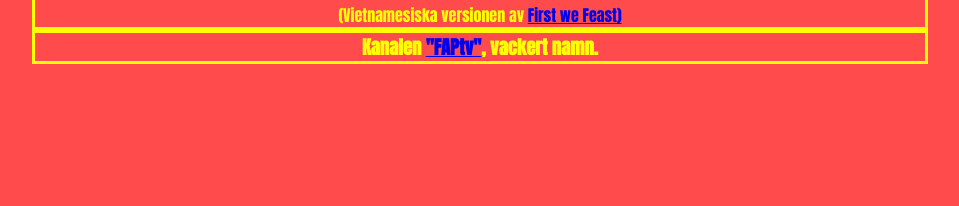
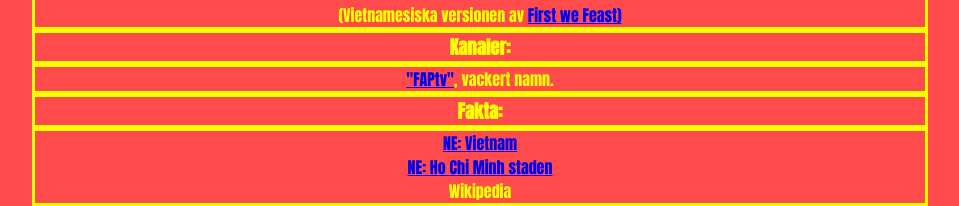
Before and after one commit to Lynx49/Lynx49.github.io, a plain HTML site: page vidarelasning.html in a window 1280 px wide. Shown: the part 2207-2413 px from the top of the page, without its empty margins (160-1119 px from the left). Before the commit the page ends 2271 px from the top, so only its background shows below. Drawn offline with Linux system fonts and the light colour scheme.

Commit message:
ne, wiki

```diff
--- a/vidarelasning.html
+++ b/vidarelasning.html
@@ -26,7 +26,10 @@
     <div class="box j">
       <iframe width="560" height="315" src="https://www.youtube.com/embed/NzH1Dt5sI84" frameborder="0" allow="accelerometer; autoplay; encrypted-media; gyroscope; picture-in-picture" allowfullscreen></iframe>
       <p>(Vietnamesiska versionen av <a href="https://www.youtube.com/user/FirstWeFeast">First we Feast)</a></p></div>
-    <div class="box k"><h3>Kanalen <a href="https://www.youtube.com/user/FAPtivi">"FAPtv"</a>, vackert namn.</h3></div>
+    <div class="box k"><h3>Kanaler:</h3></div>
+    <div class="box l"><p><a href="https://www.youtube.com/user/FAPtivi">"FAPtv"</a>, vackert namn.</p></div>
+    <div class="box m"><h3>Fakta:</h3></div>
+    <div class="box n"><a href="https://www.ne.se/uppslagsverk/encyklopedi/l%C3%A5ng/vietnam">NE: Vietnam</a><br><a href="https://www.ne.se/uppslagsverk/encyklopedi/l%C3%A5ng/ho-chi-minh-staden">NE: Ho Chi Minh staden</a><br><a href"https://en.wikipedia.org/wiki/Ho_Chi_Minh_City#History">Wikipedia</a></div>
   </div>
 </body>
 </html>
```
